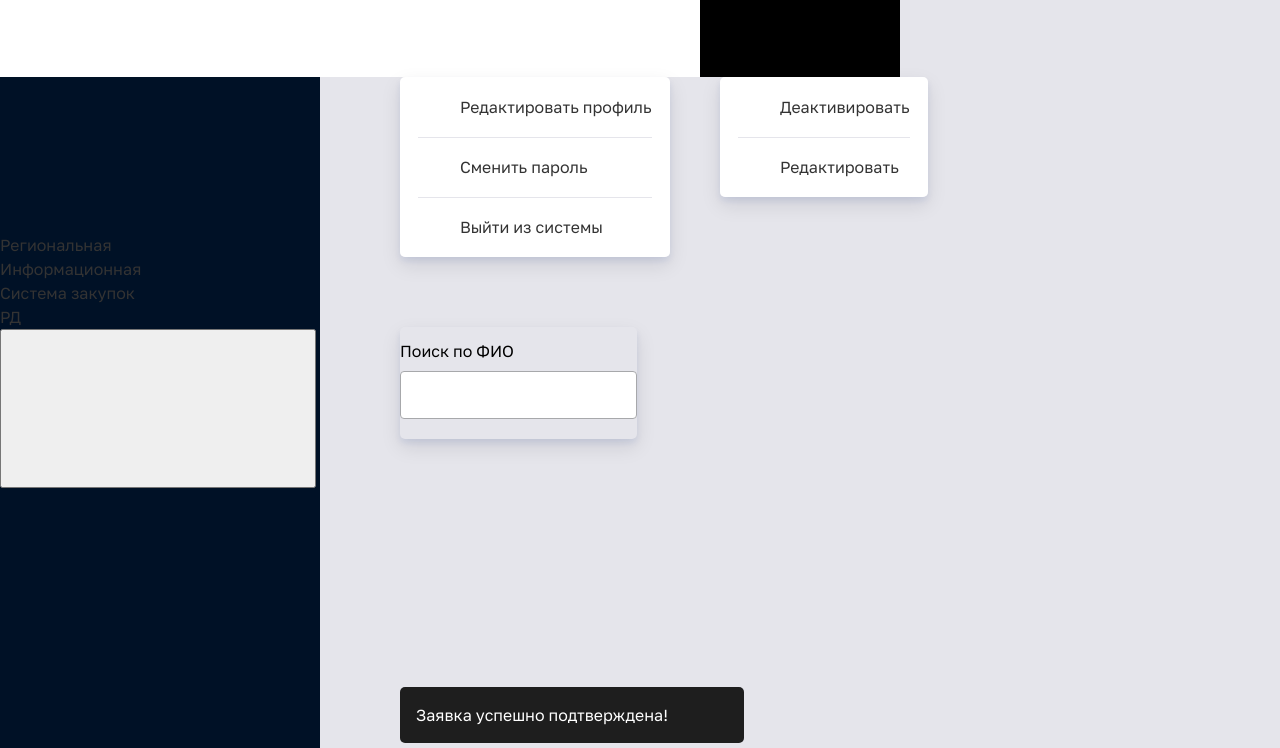
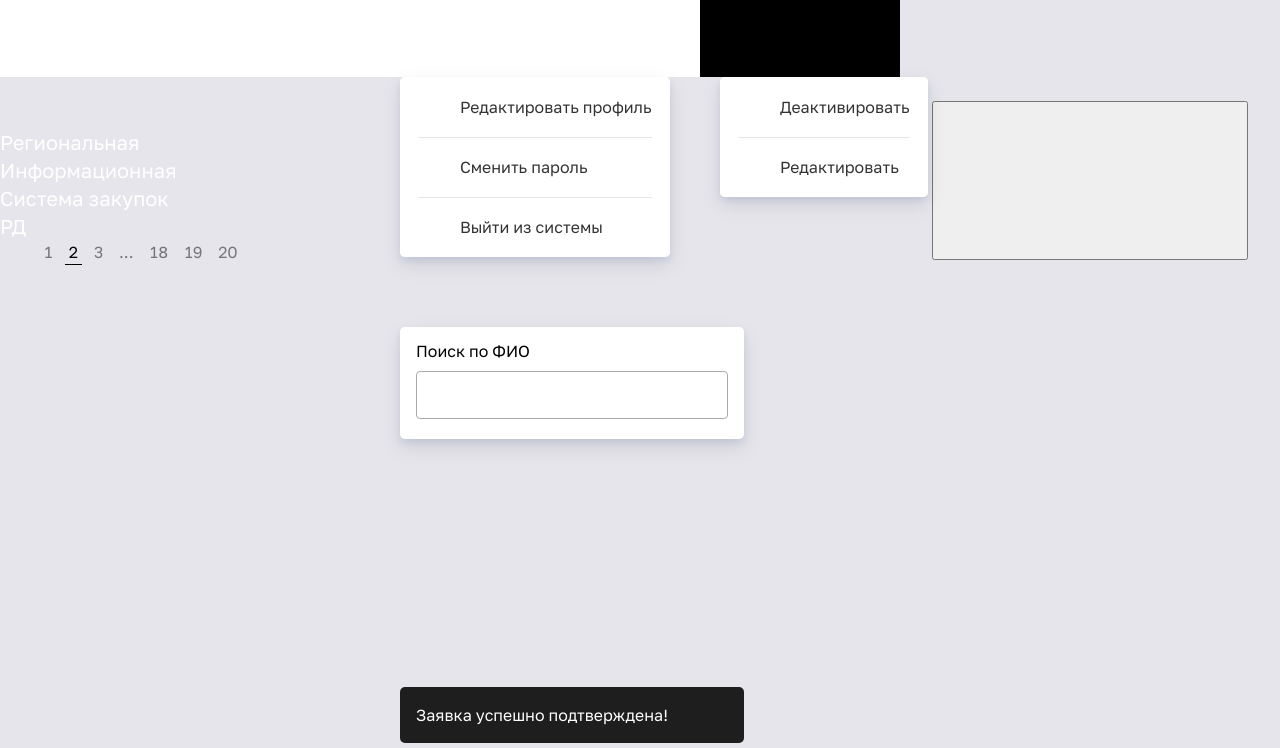
Before and after one commit to Manblax/ris, a website: page source/Index.html in a window 1280 px wide. Shown: the part 4572-5320 px from the top of the page. Drawn offline with nearby package versions, Linux system fonts and the light colour scheme; files that its build step writes are made by us from their sources.

Commit message:
Добавить dropdown--filter

```diff
--- a/source/css/main.css
+++ b/source/css/main.css
@@ -50,16 +50,16 @@ body {
 }
 
 .dropdown {
+  background-color: var(--main-white);
   box-shadow: 0 8px 20px rgba(2, 11, 34, 0.1),
   0 4px 6px rgba(9, 63, 179, 0.08);
   border-radius: 5px;
   overflow: hidden;
 }
 
-.sidebar {
-  width: 320px;
-  height: 100vh;
-  background-color: #001126;
+.dropdown--filter{
+  min-width: 344px;
+  padding: 0 16px;
 }
 
 .notice {
@@ -80,3 +80,32 @@ body {
   font-size: 0.75rem;
   line-height: 1.5;
 }
+
+.logo {
+  display: block;
+  font-size: 1.25rem;
+  line-height: 1.4;
+  text-decoration: none;
+  color: var(--main-white);
+}
+
+.logo__icon {
+  display: inline-block;
+  width: 36px;
+  height: 37.25px;
+  fill: var(--main-white);
+}
+
+.logo__caption{
+  margin-top: 8px;
+}
+
+.sidebar__button{
+  position: absolute;
+  top: 24px;
+  right: 32px;
+}
+
+.sidebar__button{
+  fill: var(--main-white);
+}
```
